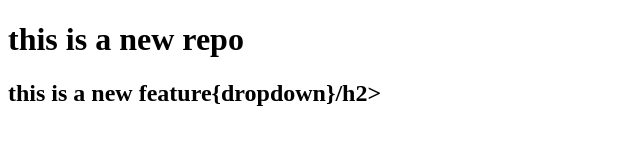
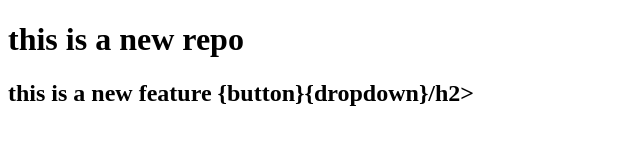
Before and after one commit to Ashishwaghmare204/localRepo, a plain HTML site: page index.html in a window 1280 px wide. Shown: the whole page, without its empty margins (0-640 px from the left). Drawn offline with Linux system fonts and the light colour scheme.

Commit message:
add both feature

```diff
--- a/index.html
+++ b/index.html
@@ -7,6 +7,6 @@
 </head>
 <body>
     <h1>this is a new repo</h1>
-    <h2>this is a new feature{dropdown}/h2>
+    <h2>this is a new feature {button}</button>{dropdown}/h2>
 </body>
 </html>
```
